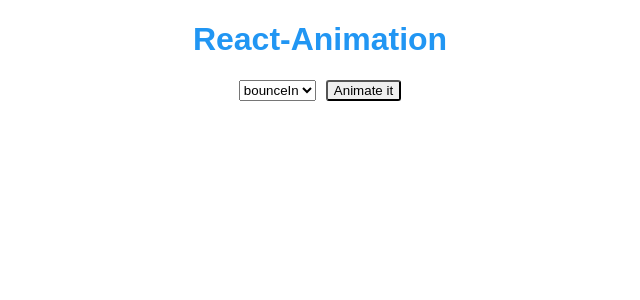
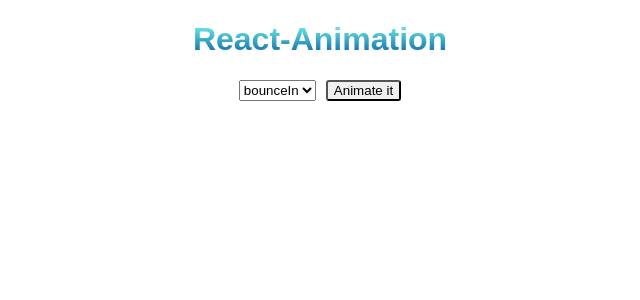
Before and after one commit to cyan33/react-animation-wrapper, a React (Vite) app: page / in a window 1280 px wide. Shown: the top 300 px of the page, without its empty margins (320-960 px from the left). Built offline with nearby package versions, Linux system fonts and the light colour scheme.

Commit message:
linear gradient text color in the demo page

```diff
--- a/src/components/App.js
+++ b/src/components/App.js
@@ -17,8 +17,10 @@ const Header = ({ animation }) => {
     <h1
       {...css({
         textAlign: "center",
-        color: "#2196f3",
-        fontFamily: "sans-serif"
+        background: "linear-gradient(#7dffed, #0059a1)",
+        fontFamily: "sans-serif",
+        WebkitBackgroundClip: "text",
+        WebkitTextFillColor: "transparent"
       })}
     >
       React-Animation
```
